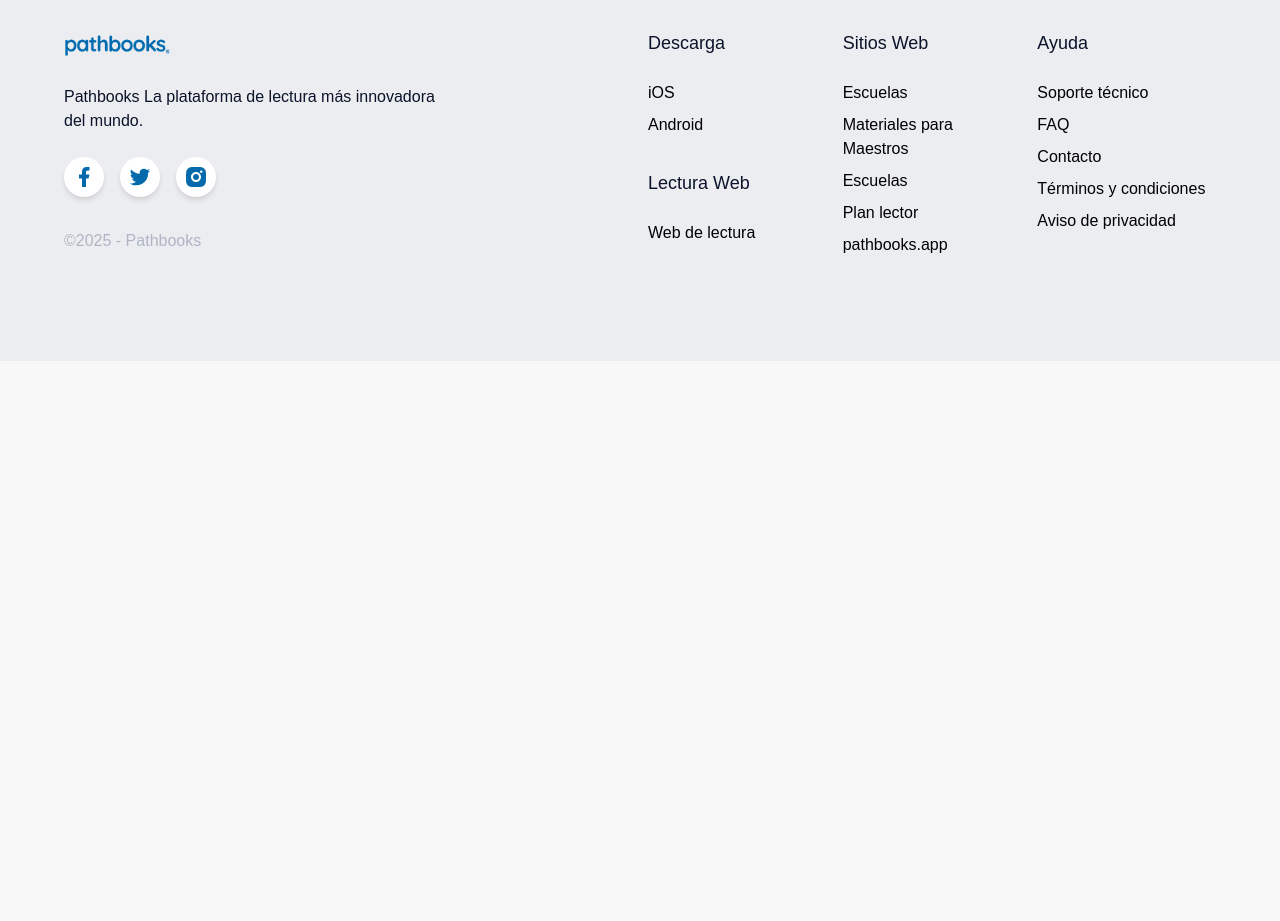
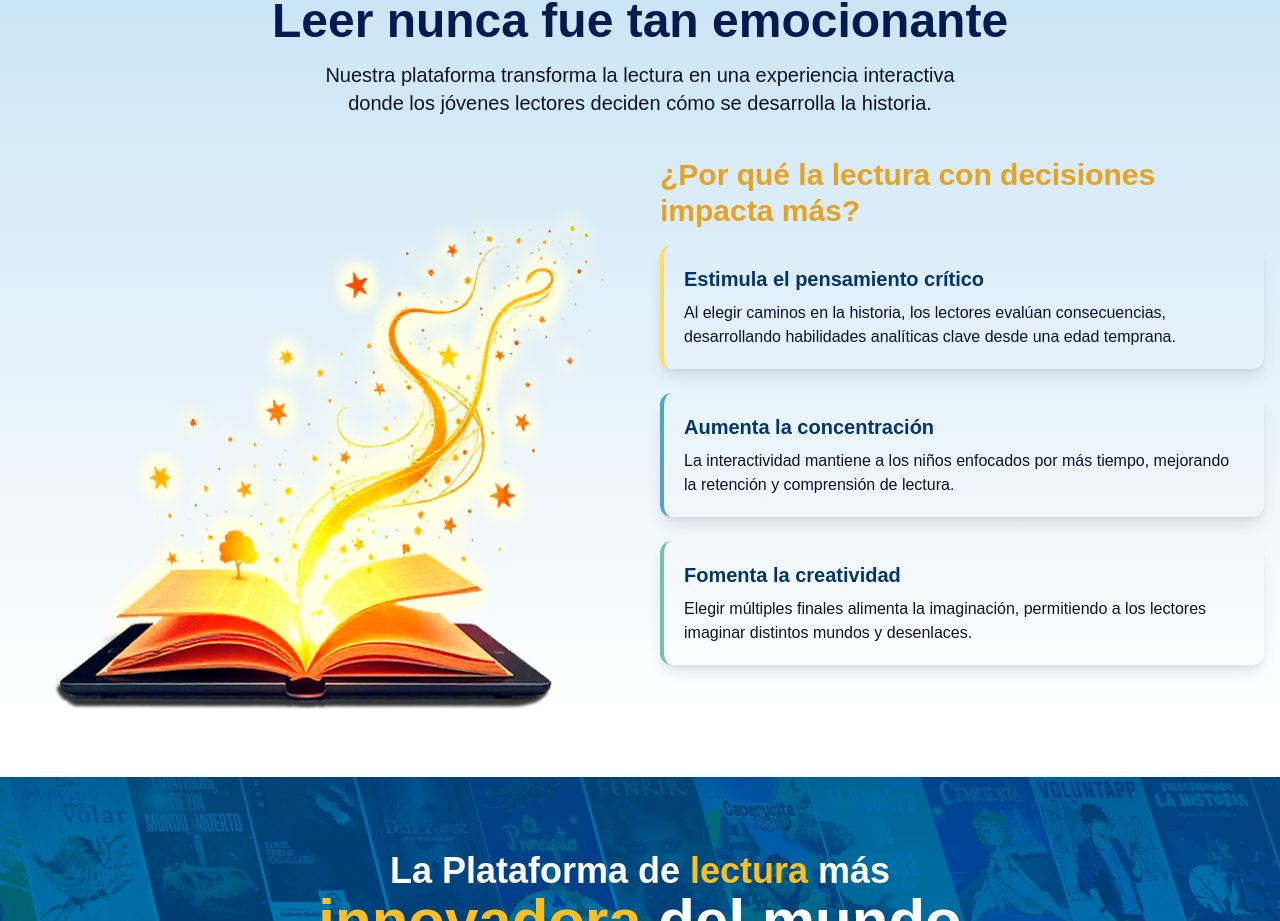
Before and after one commit to victorLagunaSau/pathbooksOfferts, a Next.js app: page / in a window 1280 px wide. Shown: the part 1879-2800 px from the top of the page. Before the commit the page ends 2240 px from the top, so only its background shows below. Built offline with nearby package versions, Linux system fonts and the light colour scheme.

Commit message:
metodologia completa

```diff
--- a/components/Home002.js
+++ b/components/Home002.js
@@ -8,7 +8,7 @@ const Home002 = () => {
     const scrollAnimation = useMemo(() => getScrollAnimation(), []);
 
     return (
-        <div className="bg-gradient-to-b from-gray-200 to-white-500 w-full overflow-hidden py-8" id="metodologia">
+        <div className="bg-gradient-to-b from-gray-200 to-white-500 w-full overflow-hidden py-8 mt-8 mb-16" id="metodologia">
             <div className="container mx-auto px-4">
                 {/* Título centrado */}
                 <ScrollAnimationWrapper>
--- /dev/null
+++ b/components/Home003.js
@@ -0,0 +1,80 @@
+import React, { useMemo } from "react";
+import Image from "next/image";
+import { motion } from "framer-motion";
+import getScrollAnimation from "../utils/getScrollAnimation";
+import ScrollAnimationWrapper from "./Layout/ScrollAnimationWrapper";
+
+const Home003 = () => {
+  const scrollAnimation = useMemo(() => getScrollAnimation(), []);
+
+  return (
+    <div className="bg-gradient-to-b from-blue-100 to-white w-full overflow-hidden py-12 mt-8 mb-16" id="metodologiacomplemento">
+      <div className="container mx-auto px-4">
+        {/* Encabezado principal */}
+        <ScrollAnimationWrapper>
+          <motion.div className="mx-auto text-center mb-10" variants={scrollAnimation}>
+            <h2 className="text-3xl md:text-5xl font-extrabold text-blue-900 leading-tight">
+              Leer nunca fue tan emocionante
+            </h2>
+            <p className="mt-4 text-lg md:text-xl text-gray-700 max-w-2xl mx-auto">
+              Nuestra plataforma transforma la lectura en una experiencia interactiva donde los jóvenes lectores deciden cómo se desarrolla la historia.
+            </p>
+          </motion.div>
+        </ScrollAnimationWrapper>
+
+        {/* Contenido principal */}
+        <div className="flex flex-col-reverse md:flex-row items-center justify-between gap-10">
+          {/* Imagen al lado contrario del texto */}
+          <ScrollAnimationWrapper className="w-full md:w-1/2 mt-6 md:mt-0">
+            <motion.div className="flex justify-center" variants={scrollAnimation}>
+              <div className="relative w-full h-[300px] md:h-[500px]">
+                <Image
+                  src="/assets/home003.png" // Asegúrate de colocar tu imagen final con ese nombre
+                  alt="Lectura interactiva"
+                  width={600}
+                  height={600}
+                  className="object-contain"
+                  priority
+                />
+              </div>
+            </motion.div>
+          </ScrollAnimationWrapper>
+
+          {/* Texto de beneficios */}
+          <ScrollAnimationWrapper className="w-full md:w-1/2">
+            <motion.div variants={scrollAnimation}>
+              <h3 className="text-2xl md:text-3xl font-bold text-yellow-600 mb-4">
+                ¿Por qué la lectura con decisiones impacta más?
+              </h3>
+
+              <div className="space-y-6">
+                <div className="bg-white rounded-xl shadow-lg p-5 border-l-4 border-yellow-400">
+                  <h4 className="text-xl font-semibold text-blue-800">Estimula el pensamiento crítico</h4>
+                  <p className="text-gray-700 mt-2">
+                    Al elegir caminos en la historia, los lectores evalúan consecuencias, desarrollando habilidades analíticas clave desde una edad temprana.
+                  </p>
+                </div>
+
+                <div className="bg-white rounded-xl shadow-lg p-5 border-l-4 border-blue-400">
+                  <h4 className="text-xl font-semibold text-blue-800">Aumenta la concentración</h4>
+                  <p className="text-gray-700 mt-2">
+                    La interactividad mantiene a los niños enfocados por más tiempo, mejorando la retención y comprensión de lectura.
+                  </p>
+                </div>
+
+                <div className="bg-white rounded-xl shadow-lg p-5 border-l-4 border-green-400">
+                  <h4 className="text-xl font-semibold text-blue-800">Fomenta la creatividad</h4>
+                  <p className="text-gray-700 mt-2">
+                    Elegir múltiples finales alimenta la imaginación, permitiendo a los lectores imaginar distintos mundos y desenlaces.
+                  </p>
+                </div>
+              </div>
+            </motion.div>
+          </ScrollAnimationWrapper>
+        </div>
+      </div>
+    </div>
+  );
+};
+
+export default Home003;
--- a/components/ModuleDivision02.js
+++ b/components/ModuleDivision02.js
@@ -0,0 +1,34 @@
+import React, {useMemo} from "react";
+import getScrollAnimation from "../utils/getScrollAnimation";
+
+const ModuleDivision02 = () => {
+    const scrollAnimation = useMemo(() => getScrollAnimation(), []);
+
+    return (
+        <div
+            className="relative flex items-center justify-center min-h-[300px] mt-16 md:mt-2 md:h-[200px] max-h-[200px] w-full overflow-hidden"
+            id="bar002"
+            style={{
+                backgroundImage: "url('/assets/bgheader.png')",
+                backgroundSize: "cover",
+                backgroundPosition: "center",
+            }}
+        >
+            <div className="container mx-auto px-4 text-center">
+                <h1 className="text-2xl md:text-3xl lg:text-4xl font-bold text-white-500">
+                    La Plataforma de <span className="text-yellow-500">lectura</span> más
+                </h1>
+                <h1 className="text-4xl md:text-5xl lg:text-6xl font-bold text-white-500">
+                    <span className="text-yellow-500">innovadora</span> del mundo
+                </h1>
+                <p className="mt-6 text-lg md:text-xl text-white-100">
+                    Más de <span className="text-yellow-500">900 historias</span> especializadas en el aprendizaje
+                    lector y por primera vez abierto al público.
+                </p>
+            </div>
+        </div>
+
+    );
+};
+
+export default ModuleDivision02;
--- a/pages/index.js
+++ b/pages/index.js
@@ -4,6 +4,8 @@ import Home001 from "../components/Home001";
 import Home002 from "../components/Home002";
 
 import ModuleDivision01 from "../components/ModuleDivision01";
+import ModuleDivision02 from "../components/ModuleDivision02";
+import Home003 from "../components/Home003";
 
 export default function Home() {
     return (
@@ -13,6 +15,8 @@ export default function Home() {
                 <Home001/>
                 <ModuleDivision01/>
                 <Home002/>
+                <Home003/>
+                <ModuleDivision02/>
 
             </Layout>
         </>
```
Also changed, not shown: public/assets/home003.png (added).
